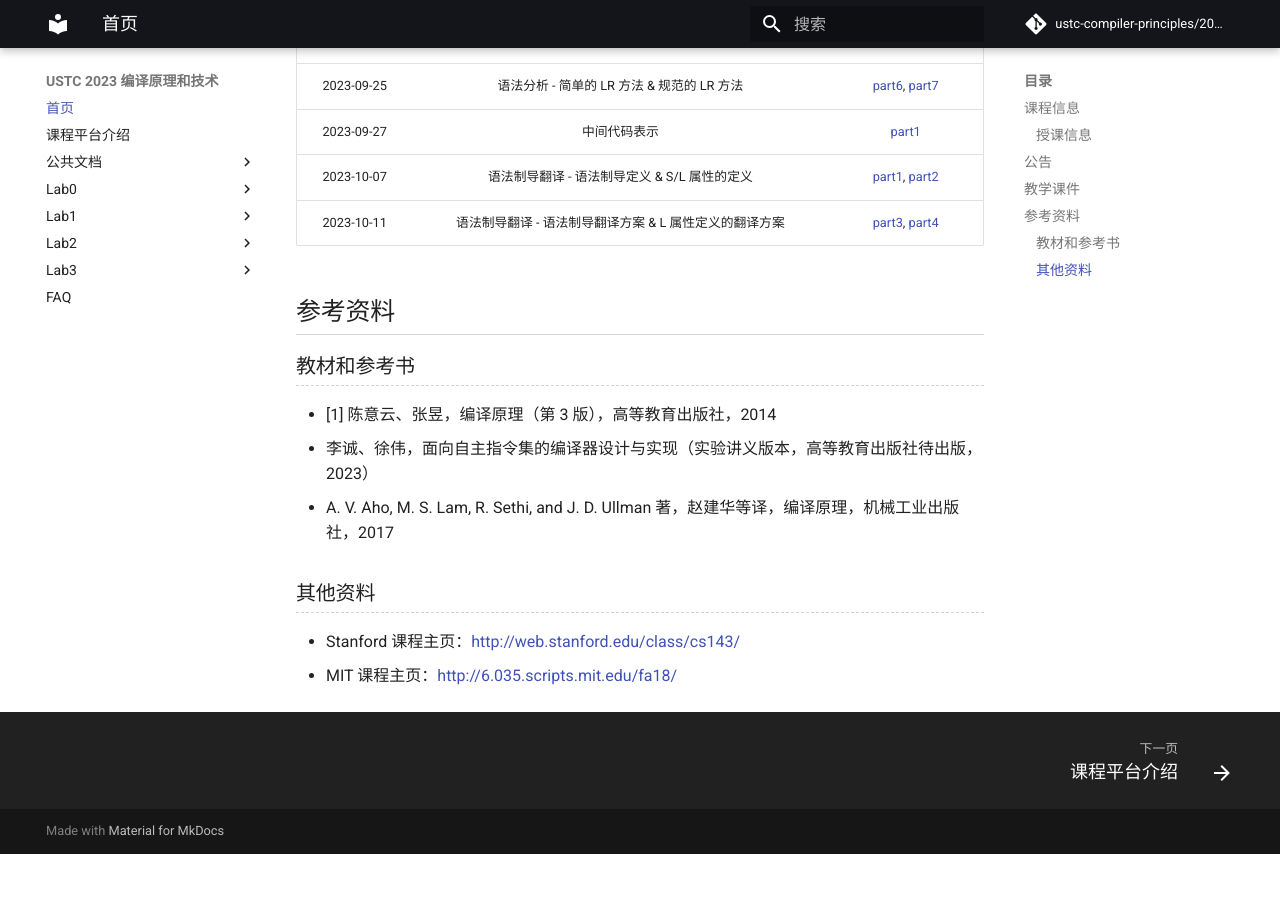
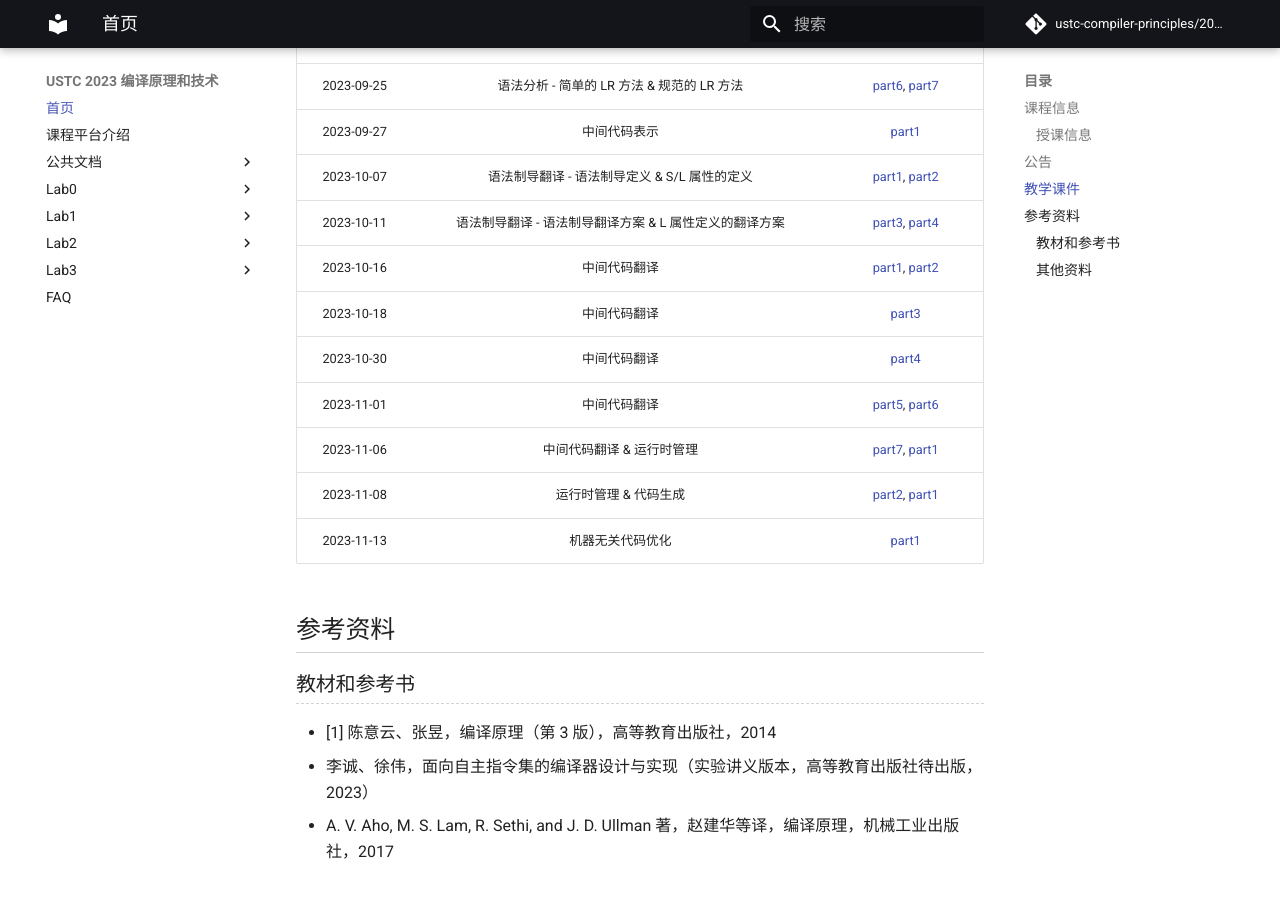
Before and after one commit to ustc-compiler-principles/2023, an MkDocs documentation site: the page built from docs/README.md, in a window 1280 px wide and 900 px high, scrolled down 1816 px. Built offline with MkDocs 1.6.1 and Material for MkDocs 9.7.7, drawn with Linux system fonts in a browser that asks for light colours; comment, search, counter and statistics services are not loaded; before the commit the page ends 2670 px from its top, so only the background shows below that.

Commit message:
add slides

```diff
--- a/docs/README.md
+++ b/docs/README.md
@@ -54,6 +54,13 @@
 | 2023-09-27 |                      中间代码表示                      |                                                                              [part1](https://rec.ustc.edu.cn/share/3fba3780-64dc-11ee-b89d-3bff5ec34c27)                                                                              |
 | 2023-10-07 |      语法制导翻译 - 语法制导定义 & S/L 属性的定义      |                                       [part1](https://rec.ustc.edu.cn/share/e0e4d8e0-5cdf-11ee-a097-75437996f503), [part2](https://rec.ustc.edu.cn/share/10e6d050-68c7-11ee-a697-13d9155d40a5)                                        |
 | 2023-10-11 | 语法制导翻译 - 语法制导翻译方案 & L 属性定义的翻译方案 |                                       [part3](https://rec.ustc.edu.cn/share/60f07260-68c7-11ee-ac16-c97fd4666cee), [part4](https://rec.ustc.edu.cn/share/71c78a80-68c7-11ee-b670-b5952f4e628a)                                        |
+| 2023-10-16 | 中间代码翻译 | [part1](https://rec.ustc.edu.cn/share/aaa7e250-81e3-11ee-b601-cf1e5b684040), [part2](https://rec.ustc.edu.cn/share/b97993e0-81e3-11ee-b4bf-238eae90436f) |
+| 2023-10-18 | 中间代码翻译 | [part3](https://rec.ustc.edu.cn/share/898d59b0-81e4-11ee-a431-a7ebbdb09b39) |
+| 2023-10-30 | 中间代码翻译 | [part4](https://rec.ustc.edu.cn/share/898d59b0-81e4-11ee-a431-a7ebbdb09b39) |
+| 2023-11-01 | 中间代码翻译 | [part5](https://rec.ustc.edu.cn/share/898d59b0-81e4-11ee-a431-a7ebbdb09b39), [part6](https://rec.ustc.edu.cn/share/898d59b0-81e4-11ee-a431-a7ebbdb09b39) |
+| 2023-11-06 | 中间代码翻译 & 运行时管理 | [part7](https://rec.ustc.edu.cn/share/898d59b0-81e4-11ee-a431-a7ebbdb09b39), [part1](https://rec.ustc.edu.cn/share/898d59b0-81e4-11ee-a431-a7ebbdb09b39) |
+| 2023-11-08 | 运行时管理 & 代码生成 | [part2](https://rec.ustc.edu.cn/share/898d59b0-81e4-11ee-a431-a7ebbdb09b39), [part1](https://rec.ustc.edu.cn/share/898d59b0-81e4-11ee-a431-a7ebbdb09b39) |
+| 2023-11-13 | 机器无关代码优化 | [part1](https://rec.ustc.edu.cn/share/898d59b0-81e4-11ee-a431-a7ebbdb09b39) |
 
 ## 参考资料
 
```
